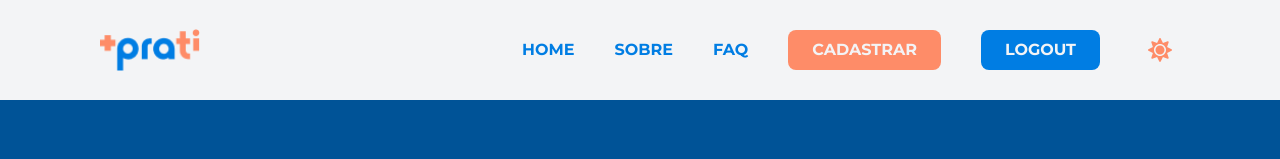
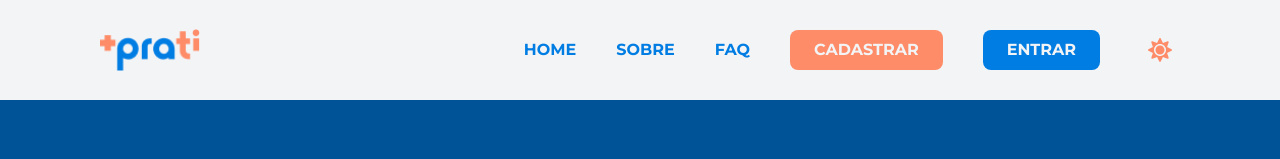
Before and after one commit to flaviare1s/maisprati-hub, a React (Vite) app: page / in a window 1280 px wide. Shown: the top 159 px of the page. Built offline with nearby package versions, Linux system fonts and the light colour scheme.

Commit message:
fix: adjust desktop menu

```diff
--- a/src/components/MenuDesktop.jsx
+++ b/src/components/MenuDesktop.jsx
@@ -9,7 +9,7 @@ export const MenuDesktop = ({ user, onLogout }) => {
       {!user && <Link to='/register' className="uppercase font-lg text-light font-bold bg-orange-logo hover:text-blue-logo py-2 px-6 rounded-lg" >Cadastrar</Link>}
       {user && <Link to='/dashboard' className='uppercase font-lg text-blue-logo font-bold hover:text-orange-logo link-nav' >Dashboard</Link>}
       {user && <Link to='/common-room' className='uppercase font-lg text-blue-logo font-bold hover:text-orange-logo link-nav' >Taverna dos Heróis</Link>}
-      {user ? <Link to='/login' className="uppercase font-lg text-light font-bold bg-blue-logo hover:text-orange-logo py-2 px-6 rounded-lg">Entrar</Link> : <button onClick={onLogout} className="uppercase font-lg text-light font-bold bg-blue-logo hover:text-orange-logo py-2 px-6 rounded-lg cursor-pointer">LOGOUT</button>}
+      {!user ? <Link to='/login' className="uppercase font-lg text-light font-bold bg-blue-logo hover:text-orange-logo py-2 px-6 rounded-lg">Entrar</Link> : <button onClick={onLogout} className="uppercase font-lg text-light font-bold bg-blue-logo hover:text-orange-logo py-2 px-6 rounded-lg cursor-pointer">LOGOUT</button>}
     </nav>
   )
 }
```
